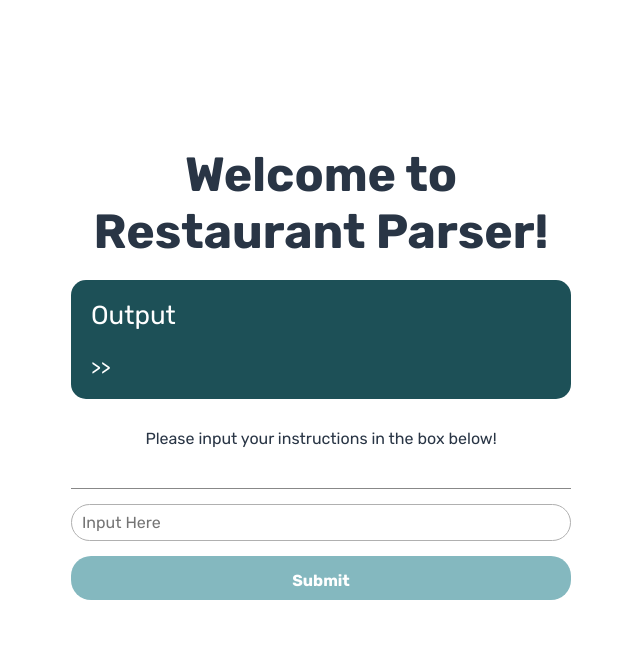
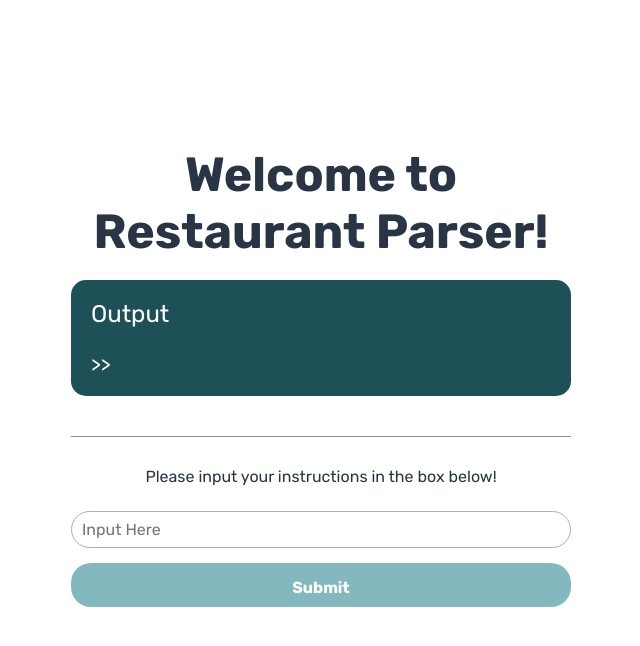
Before and after one commit to trishnguyen2001/restaurant-parser, a React (Create React App) app in the folder Frontend/: page / in a window 1280 px wide. Shown: the top 646 px of the page, without its empty margins (319-959 px from the left). Built offline with nearby package versions, Linux system fonts and the light colour scheme.

Commit message:
UI tweak

```diff
--- a/Frontend/src/routes/Home.jsx
+++ b/Frontend/src/routes/Home.jsx
@@ -48,7 +48,7 @@ const Input1 = styled.input`
 `;
 
 const Label = styled.h3`
-  font-size: 26px;
+  font-size: 24px;
   font-weight: 400;
   padding: 0px 0px 60px 0px
   margin: 0px 0px 100px 0px;
@@ -154,13 +154,12 @@ function Home() {
                     <span>{'>>    '}{parserResponse}</span>
 
             </Output>
+          </div>
 
+          <div>
             <InfoText>
               Please input your instructions in the box below!
             </InfoText>
-          </div>
-
-          <div>
             <form autocomplete="off" onSubmit={onSubmit}>
                 <div style={{ flex: 1 }}>
                   <Input1
```
